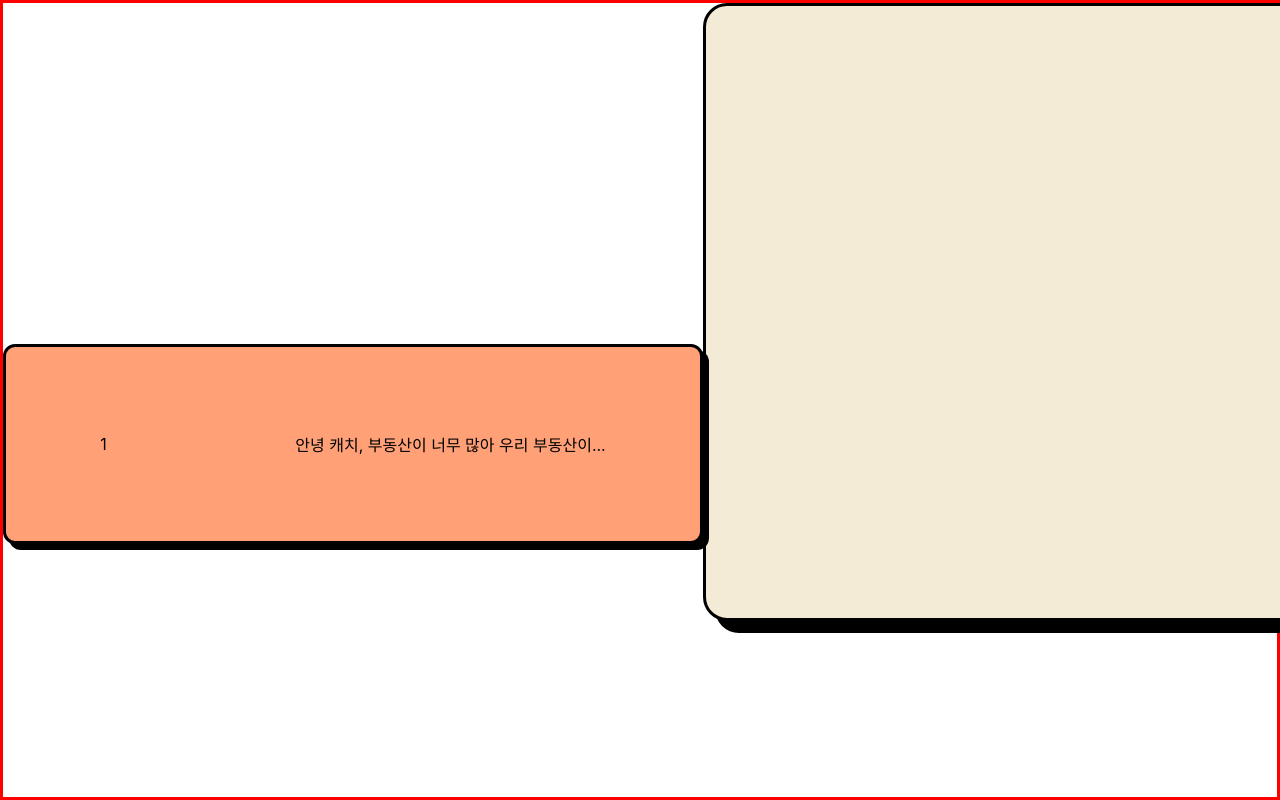
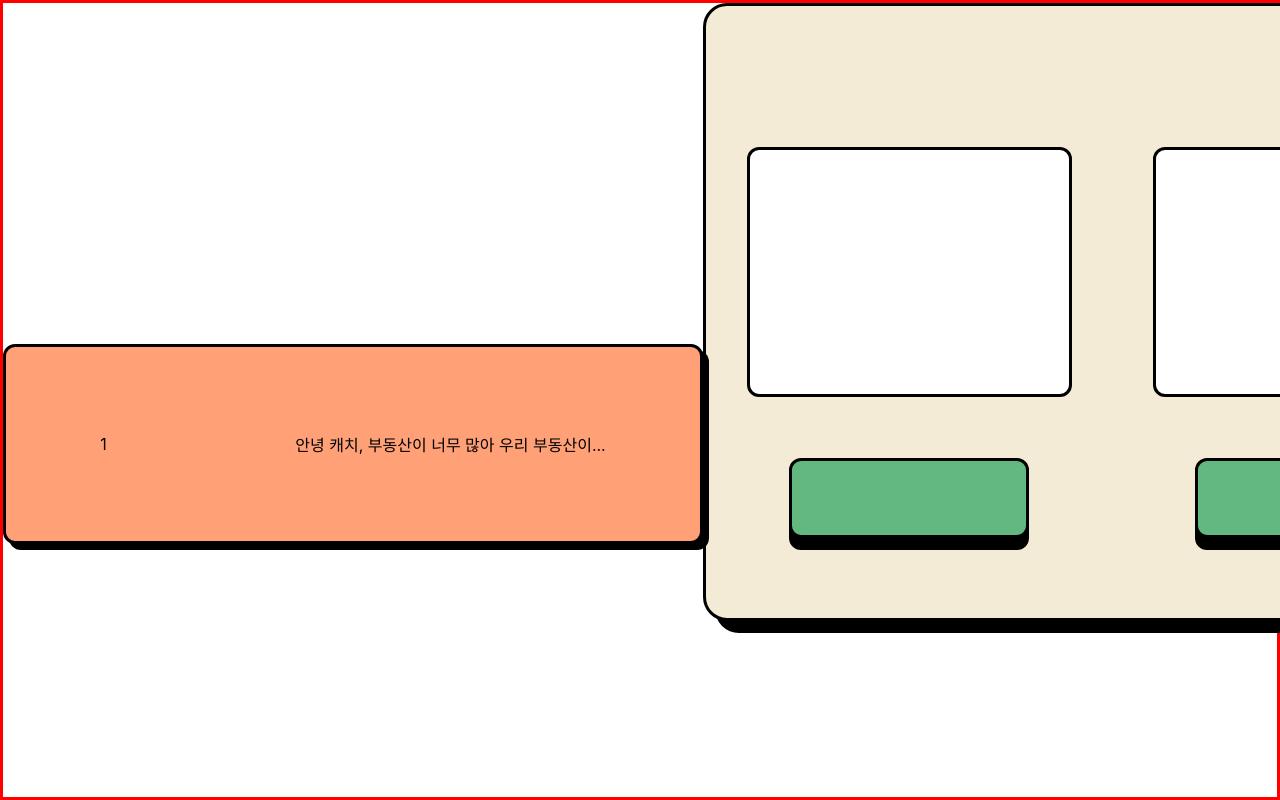
Before and after one commit to skku-comit/catch, a React (Create React App) app: page /catch/q1-page in a window 1280 px wide. Shown: the top 800 px of the page. Built offline with nearby package versions, Linux system fonts and the light colour scheme.

Commit message:
Created All Elements

```diff
--- a/src/pages/QuestionPages/Question1Page.js
+++ b/src/pages/QuestionPages/Question1Page.js
@@ -1,5 +1,8 @@
 //css
 import classes from "./Question1Page.module.css";
+
+//imports
+import QuestionImage from "./QuestionImage";
 
 const Question1Page = () => {
   return (
--- a/src/pages/QuestionPages/Question1Page.module.css
+++ b/src/pages/QuestionPages/Question1Page.module.css
@@ -31,4 +31,27 @@
   border-radius: 24px;
   margin-bottom: 65px;
   box-shadow: 12px 12px 0px black;
+  display: flex;
+  flex-flow: row wrap;
+  justify-content: space-around;
+  align-content: center;
 }
+
+.question-image {
+  background-color: white;
+  width: 325px;
+  height: 250px;
+  border: 3px solid black;
+  border-radius: 12px;
+}
+
+.question-button {
+  background-color: #62b87f;
+  width: 240px;
+  height: 80px;
+  border: 3px solid black;
+  border-radius: 12px;
+  box-shadow: 0px 12px 0px black;
+  position: relative;
+  top: 10%;
+}
--- /dev/null
+++ b/src/pages/QuestionPages/QuestionImage.js
@@ -0,0 +1,11 @@
+//css
+import classes from "./QuestionImage.module.css";
+
+const QuestionImage = () => {
+  <div className={classes["image-container"]}>
+    <div className={classes["image"]} />
+    <div className={classes["image"]} />
+  </div>;
+};
+
+export default QuestionImage;
--- /dev/null
+++ b/src/pages/QuestionPages/QuestionImage.module.css
@@ -0,0 +1,12 @@
+.image-container {
+  display: flex;
+  justify-content: space-around;
+  align-items: center;
+}
+
+.image {
+  width: 325px;
+  height: 250px;
+  background-color: white;
+  border: 3px solid black;
+}
```
